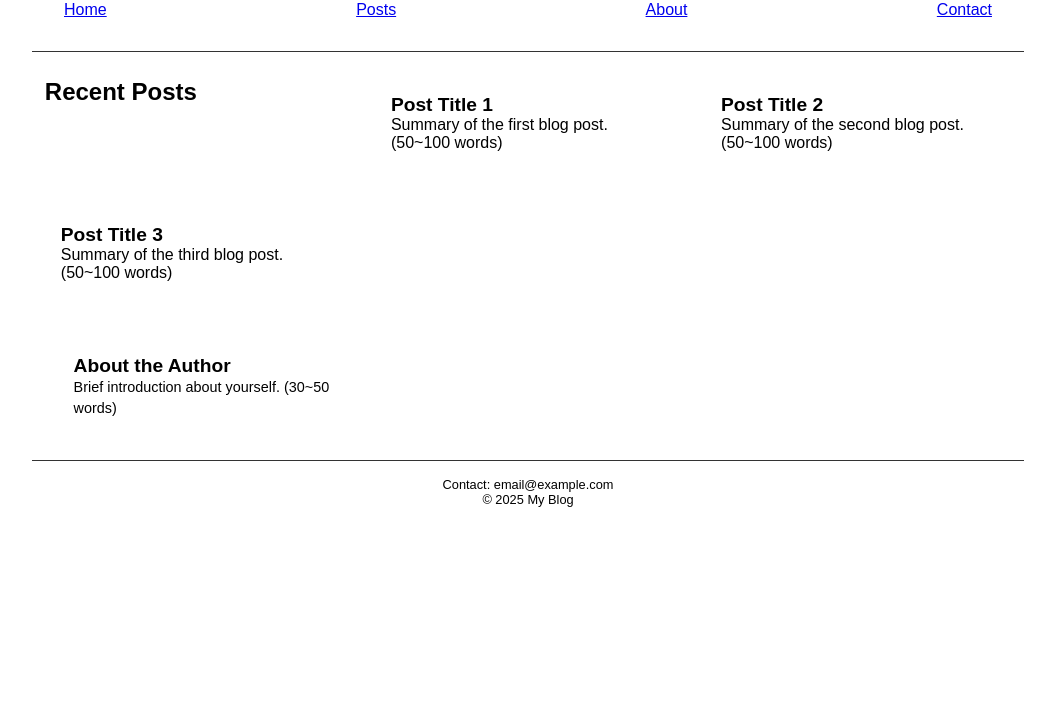
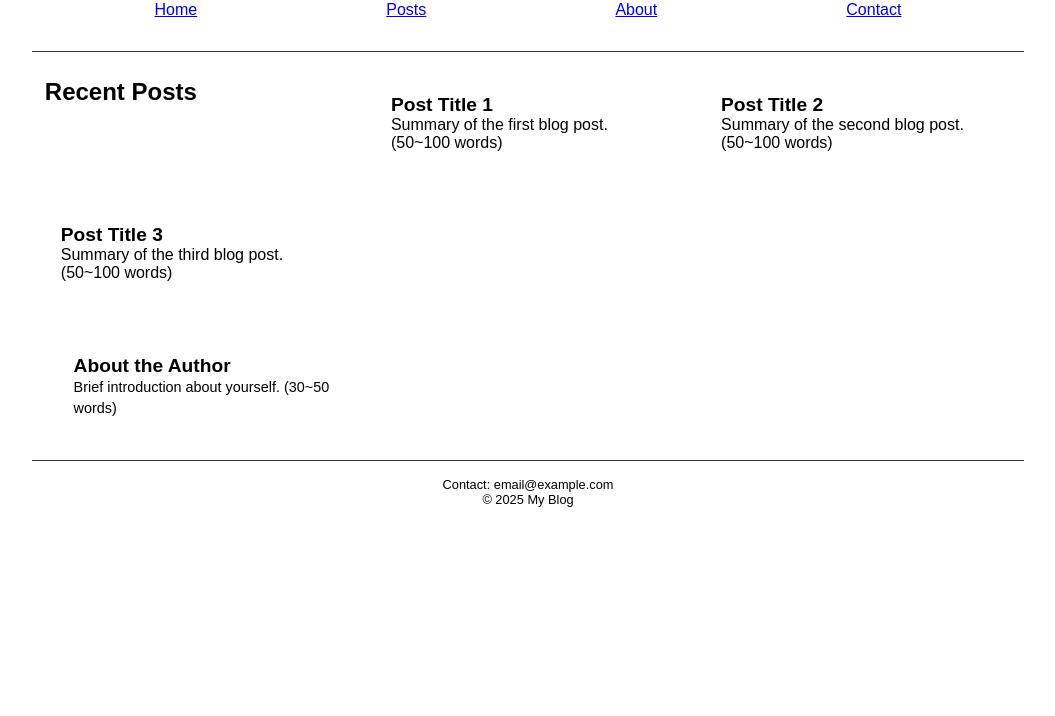
Before and after one commit to junboklee/oz-lecture, a plain HTML site: page day05/homework/blog.html in a window 1280 px wide. Shown: the part 84-800 px from the top of the page, without its empty margins (112-1167 px from the left). Drawn offline with Linux system fonts and the light colour scheme.

Commit message:
index.html

```diff
--- a/day05/homework/styles-desktop.css
+++ b/day05/homework/styles-desktop.css
@@ -25,7 +25,7 @@ aside {
     padding: 1.5rem;
     margin-right: 2vw;
     font-size: 1em;
-}
+}git status
 footer {
     padding: 1.5rem;
     border-top: 0.2rem solid #333;
@@ -40,7 +40,7 @@ section {
 
 
 /* 태블릿 */
-@media (max-width 1023px) {
+@media (max-width: 1023px) {
     body {
         max-width: 90vw;
     }
--- a/day05/homework/styles.css
+++ b/day05/homework/styles.css
@@ -1,6 +1,6 @@
 *{
     box-sizing: border-box;
-    margin: 0px;
+    margin: 0;
     padding: 0;
 }
 body {
@@ -85,11 +85,14 @@ section {
     max-width: 80vw;
     margin: 0 auto;
   }
+  nav ul {
+    flex-direction: row;
+    justify-content: space-around;
+  }
 
   #posts {
     grid-template-columns: repeat(3, 1fr);
   }
-
   aside {
     width: 25vw;
     margin-left: 2vw;
```
Also changed, not shown: inedx.html (added).
